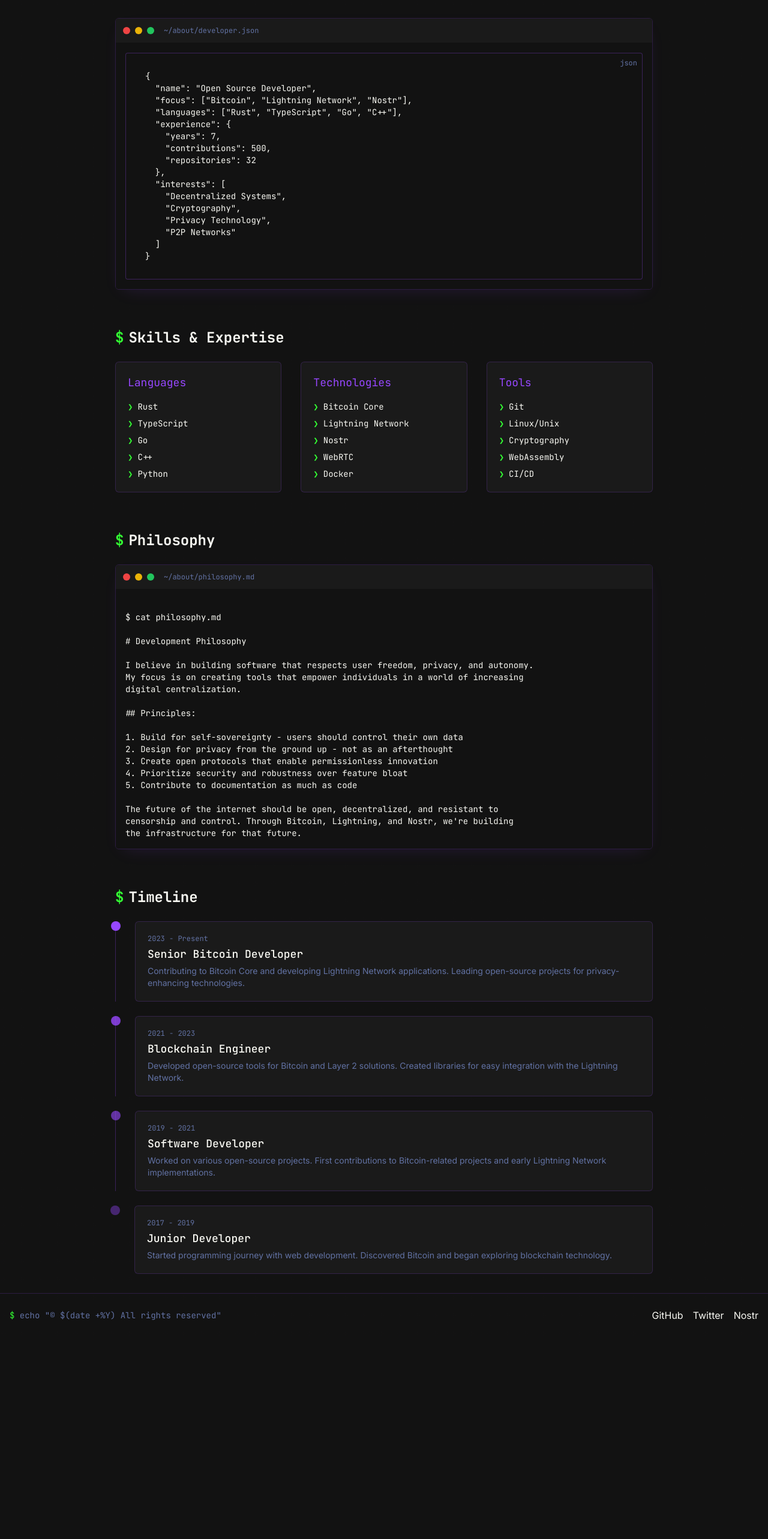
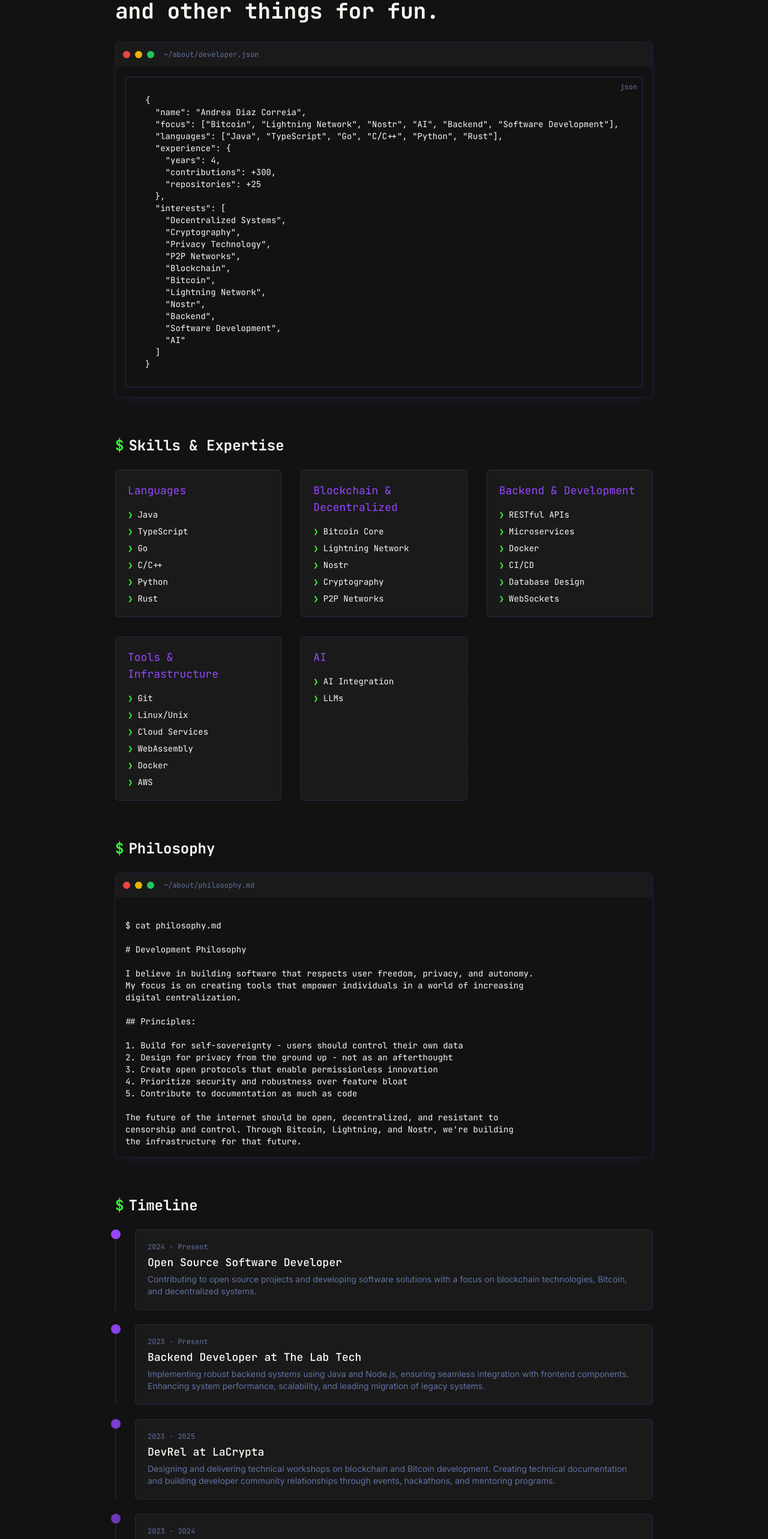
Before and after one commit to AndreaDiazCorreia/tech-terminal-identity, a React (Vite) app: page /about in a window 1280 px wide. Shown: the part 181-2747 px from the top of the page at 60% size. Before the commit the page ends 2410 px from the top, so only its background shows below. Built offline with nearby package versions, Linux system fonts and the light colour scheme.

Commit message:
change: about

```diff
--- a/src/pages/About.tsx
+++ b/src/pages/About.tsx
@@ -3,34 +3,49 @@ import CodeBlock from "../components/CodeBlock";
 
 const About = () => {
   const developerProfile = `{
-  "name": "Open Source Developer",
-  "focus": ["Bitcoin", "Lightning Network", "Nostr"],
-  "languages": ["Rust", "TypeScript", "Go", "C++"],
+  "name": "Andrea Diaz Correia",
+  "focus": ["Bitcoin", "Lightning Network", "Nostr", "AI", "Backend", "Software Development"],
+  "languages": ["Java", "TypeScript", "Go", "C/C++", "Python", "Rust"],
   "experience": {
-    "years": 7,
-    "contributions": 500,
-    "repositories": 32
+    "years": 4,
+    "contributions": +300,
+    "repositories": +25
   },
   "interests": [
     "Decentralized Systems",
     "Cryptography",
     "Privacy Technology",
-    "P2P Networks"
+    "P2P Networks",
+    "Blockchain",
+    "Bitcoin",
+    "Lightning Network",
+    "Nostr",
+    "Backend",
+    "Software Development",
+    "AI"
   ]
 }`;
 
 const skillsData = [
   {
     category: "Languages",
-      skills: ["Rust", "TypeScript", "Go", "C++", "Python"]
+    skills: ["Java", "TypeScript", "Go", "C/C++", "Python", "Rust"]
   },
   {
-      category: "Technologies",
-      skills: ["Bitcoin Core", "Lightning Network", "Nostr", "WebRTC", "Docker"]
+    category: "Blockchain & Decentralized",
+    skills: ["Bitcoin Core", "Lightning Network", "Nostr", "Cryptography", "P2P Networks"]
   },
   {
-      category: "Tools",
-      skills: ["Git", "Linux/Unix", "Cryptography", "WebAssembly", "CI/CD"]
+    category: "Backend & Development",
+    skills: ["RESTful APIs", "Microservices", "Docker", "CI/CD", "Database Design", "WebSockets"]
+  },
+  {
+    category: "Tools & Infrastructure",
+    skills: ["Git", "Linux/Unix", "Cloud Services", "WebAssembly", "Docker", "AWS"]
+  },
+  {
+    category: "AI",
+    skills: ["AI Integration", "LLMs"]
   }
 ];
 
@@ -64,7 +79,7 @@ the infrastructure for that future.
             About Me
           </div>
           <h1 className="text-3xl md:text-4xl font-mono font-bold">
-            Building on <span className="text-tech-bitcoinOrange">Bitcoin</span>, <span className="text-tech-nostrPurple">Nostr</span>, and <span className="text-tech-lightningBlue">Lightning</span>
+            Building on <span className="text-tech-bitcoinOrange">Bitcoin</span>, <span className="text-tech-nostrPurple">Nostr</span>, <span className="text-yellow-500">Lightning</span>, and other things for fun.
           </h1>
         </div>
 
@@ -133,36 +148,54 @@ the infrastructure for that future.
     <div className="relative pl-8 border-l border-tech-nostrPurple/30">
       <div className="absolute left-0 top-0 -translate-x-1/2 w-4 h-4 rounded-full bg-tech-nostrPurple"></div>
       <div className="tech-card">
+        <div className="text-xs text-terminal-comment mb-1 font-mono">2024 - Present</div>
+        <h3 className="text-lg font-mono font-medium mb-1">Open Source Software Developer</h3>
+        <p className="text-sm text-terminal-comment">Contributing to open source projects and developing software solutions with a focus on blockchain technologies, Bitcoin, and decentralized systems.</p>
+      </div>
+    </div>
+
+    <div className="relative pl-8 border-l border-tech-nostrPurple/30">
+      <div className="absolute left-0 top-0 -translate-x-1/2 w-4 h-4 rounded-full bg-tech-nostrPurple/90"></div>
+      <div className="tech-card">
         <div className="text-xs text-terminal-comment mb-1 font-mono">2023 - Present</div>
-              <h3 className="text-lg font-mono font-medium mb-1">Senior Bitcoin Developer</h3>
-              <p className="text-sm text-terminal-comment">Contributing to Bitcoin Core and developing Lightning Network applications. Leading open-source projects for privacy-enhancing technologies.</p>
+        <h3 className="text-lg font-mono font-medium mb-1">Backend Developer at The Lab Tech</h3>
+        <p className="text-sm text-terminal-comment">Implementing robust backend systems using Java and Node.js, ensuring seamless integration with frontend components. Enhancing system performance, scalability, and leading migration of legacy systems.</p>
       </div>
     </div>
 
     <div className="relative pl-8 border-l border-tech-nostrPurple/30">
       <div className="absolute left-0 top-0 -translate-x-1/2 w-4 h-4 rounded-full bg-tech-nostrPurple/80"></div>
       <div className="tech-card">
-              <div className="text-xs text-terminal-comment mb-1 font-mono">2021 - 2023</div>
-              <h3 className="text-lg font-mono font-medium mb-1">Blockchain Engineer</h3>
-              <p className="text-sm text-terminal-comment">Developed open-source tools for Bitcoin and Layer 2 solutions. Created libraries for easy integration with the Lightning Network.</p>
+        <div className="text-xs text-terminal-comment mb-1 font-mono">2023 - 2025</div>
+        <h3 className="text-lg font-mono font-medium mb-1">DevRel at LaCrypta</h3>
+        <p className="text-sm text-terminal-comment">Designing and delivering technical workshops on blockchain and Bitcoin development. Creating technical documentation and building developer community relationships through events, hackathons, and mentoring programs.</p>
       </div>
     </div>
 
     <div className="relative pl-8 border-l border-tech-nostrPurple/30">
+      <div className="absolute left-0 top-0 -translate-x-1/2 w-4 h-4 rounded-full bg-tech-nostrPurple/70"></div>
+      <div className="tech-card">
+        <div className="text-xs text-terminal-comment mb-1 font-mono">2023 - 2024</div>
+        <h3 className="text-lg font-mono font-medium mb-1">Tech Lead / Backend Developer at Dchess</h3>
+        <p className="text-sm text-terminal-comment">Led and coordinated technical teams in project delivery, maintained platform operations, and participated in architecture design. Implemented new tools to increase team efficiency and facilitated communication between teams.</p>
+      </div>
+    </div>
+
+    <div className="relative pl-8 border-l border-tech-nostrPurple/60">
       <div className="absolute left-0 top-0 -translate-x-1/2 w-4 h-4 rounded-full bg-tech-nostrPurple/60"></div>
       <div className="tech-card">
-              <div className="text-xs text-terminal-comment mb-1 font-mono">2019 - 2021</div>
-              <h3 className="text-lg font-mono font-medium mb-1">Software Developer</h3>
-              <p className="text-sm text-terminal-comment">Worked on various open-source projects. First contributions to Bitcoin-related projects and early Lightning Network implementations.</p>
+        <div className="text-xs text-terminal-comment mb-1 font-mono">2023</div>
+        <h3 className="text-lg font-mono font-medium mb-1">Full-Stack Developer Intern at Tinkin</h3>
+        <p className="text-sm text-terminal-comment">Designed and implemented web applications using NestJS, NextJS, and TypeScript with a focus on Test-Driven Development (TDD). Demonstrated proficiency in Git and Agile methodology.</p>
       </div>
     </div>
 
     <div className="relative pl-8">
       <div className="absolute left-0 top-0 -translate-x-1/2 w-4 h-4 rounded-full bg-tech-nostrPurple/40"></div>
       <div className="tech-card">
-              <div className="text-xs text-terminal-comment mb-1 font-mono">2017 - 2019</div>
-              <h3 className="text-lg font-mono font-medium mb-1">Junior Developer</h3>
-              <p className="text-sm text-terminal-comment">Started programming journey with web development. Discovered Bitcoin and began exploring blockchain technology.</p>
+        <div className="text-xs text-terminal-comment mb-1 font-mono">2022 - 2023</div>
+        <h3 className="text-lg font-mono font-medium mb-1">Full-Stack Developer at Accenture</h3>
+        <p className="text-sm text-terminal-comment">Developed web and mobile applications using HTML, CSS, JavaScript, React, Node.js and MongoDB. Applied strong knowledge of Java and Python while managing projects with JIRA and Trello.</p>
       </div>
     </div>
   </div>
```
Lines whose indentation alone changed are shown as unchanged.
